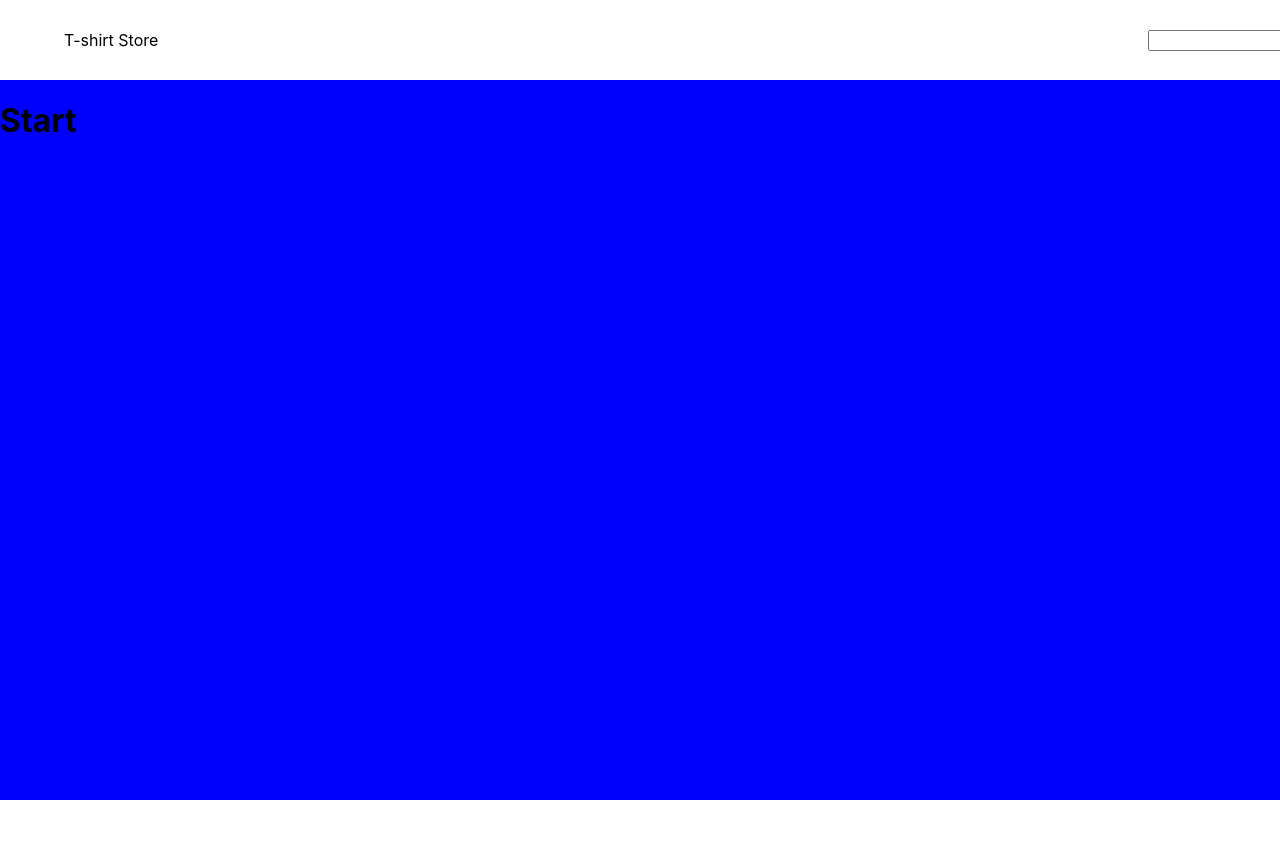
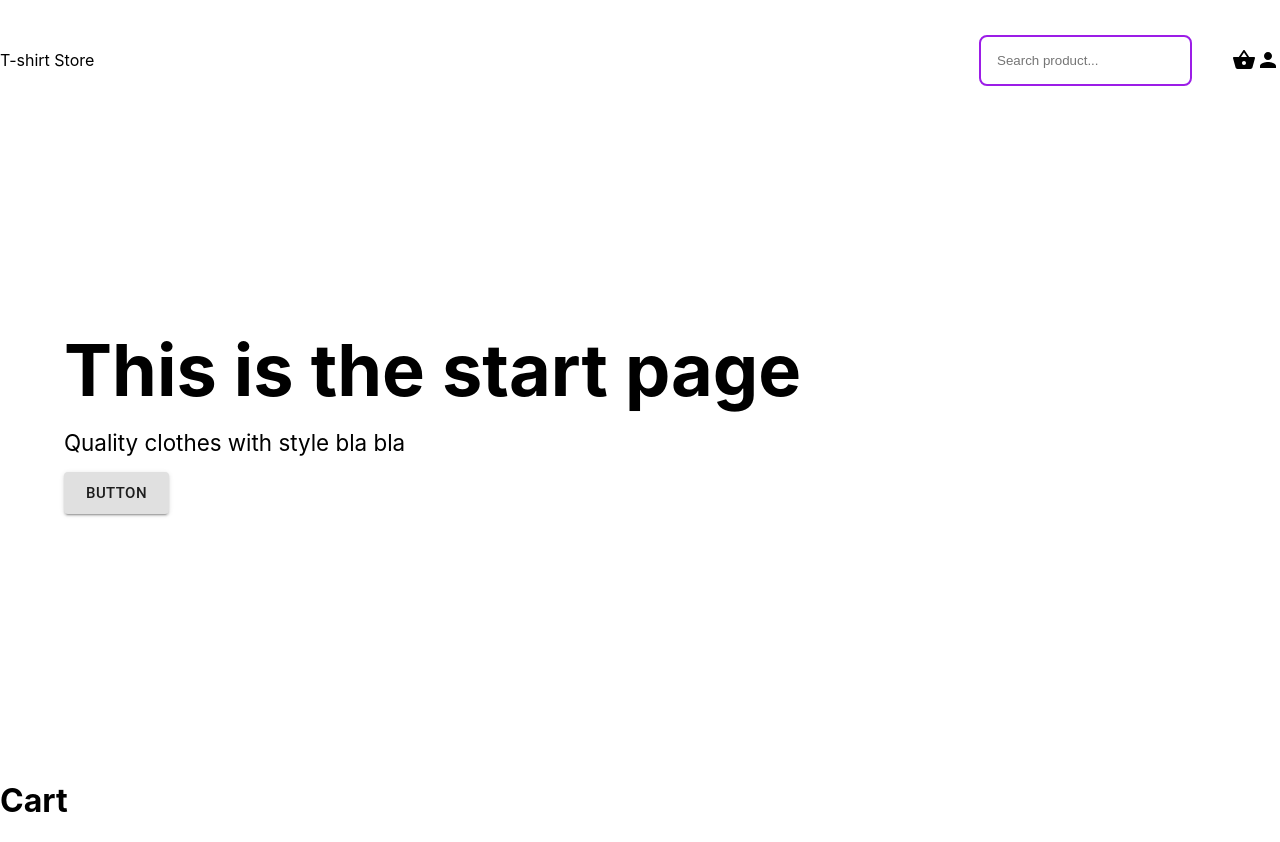
Before and after one commit to HampusJohnOlausson/react-shop, a React (Create React App) app: page / in a window 1280 px wide. Before the commit the page ends 800 px from the top, so only its background shows below. Built offline with nearby package versions, Linux system fonts and the light colour scheme.

Commit message:
added some icons

```diff
--- a/package.json
+++ b/package.json
@@ -4,6 +4,7 @@
   "private": true,
   "dependencies": {
     "@material-ui/core": "^4.11.3",
+    "@material-ui/icons": "^4.11.2",
     "@testing-library/jest-dom": "^5.11.4",
     "@testing-library/react": "^11.1.0",
     "@testing-library/user-event": "^12.1.10",
--- a/src/Components/Cart.tsx
+++ b/src/Components/Cart.tsx
@@ -3,7 +3,7 @@ import React from 'react'
 const Cart = () => {
     return (
         <div>
-
+            <h1>Cart</h1>
         </div>
     )
 }
--- a/src/Components/Navbar.tsx
+++ b/src/Components/Navbar.tsx
@@ -1,18 +1,22 @@
+import { ShoppingBasket } from '@material-ui/icons'
 import React from 'react'
+import Search from './Search'
+
+import PersonIcon from '@material-ui/icons/Person';
 
 const Navbar = () => {
     return (
       <header className="navbar">
         <div className="left-container">T-shirt Store</div>
         <div className="right-container">
+          <Search />
           <ul className="nav-list">
-                    <li><input/></li>
-                    <li>a</li>
-                    <li>a</li>
+            <ShoppingBasket></ShoppingBasket>
+            <PersonIcon></PersonIcon>
           </ul>
         </div>
       </header>
-    )
+    );
 }
 
 export default Navbar
--- /dev/null
+++ b/src/Components/Search.tsx
@@ -0,0 +1,11 @@
+import React from 'react'
+
+const Search = () => {
+    return (
+        <div>
+            <input className="search-input" placeholder="Search product..."/>
+        </div>
+    )
+}
+
+export default Search
--- a/src/Components/Start.tsx
+++ b/src/Components/Start.tsx
@@ -1,11 +1,17 @@
+import { Button } from '@material-ui/core'
 import React from 'react'
+import { startBtn } from '../Sass/Start.scss'
 
 const Start = () => {
     return (
-        <main className="start-wrapper" >
-            <h1>Start</h1>
-        </main>
-    )
+      <main className="start-wrapper">
+        <div className="text-container">
+          <h1 className="hero-text">This is the start page</h1>
+          <h5 className="under-text">Quality clothes with style bla bla</h5>
+          <Button variant="contained" size="large" style={startBtn} >Button</Button>
+        </div>
+      </main>
+    );
 }
 
 export default Start
--- a/src/Sass/Nav.scss
+++ b/src/Sass/Nav.scss
@@ -1,5 +1,5 @@
 .navbar {
-  min-height: 10vh;
+  min-height: 15vh;
   width: 100%;
   display: flex;
   align-items: center;
@@ -8,13 +8,17 @@
   left: 0;
   right: 0;
   top: 0;
-  padding: 0rem 4rem;
 
-  .nav-list {
-    width: 100%;
-    list-style: none;
+  .right-container{
     display: flex;
     flex-direction: row;
-    justify-content: space-around;
-  }
+    justify-content: center;
+    align-items: center;
+
+        .nav-list {
+          list-style: none;
+          display: flex;
+          flex-direction: row;
+        }
+    }
 }
--- /dev/null
+++ b/src/Sass/Search.scss
@@ -0,0 +1,6 @@
+.search-input{
+    padding: 1rem;
+    border-radius: .5rem;
+    border: 2px solid $purple;
+    outline: none;
+}
--- a/src/Sass/Start.scss
+++ b/src/Sass/Start.scss
@@ -1,7 +1,22 @@
 .start-wrapper{
     width: 100%;
-    min-height: 90vh;
+    min-height: 85vh;
     margin-top: 10vh;
     display: flex;
-    background-color: blue;
+    flex-direction: column;
+    justify-content: center;
+
+
+    .text-container{
+        margin: 4rem;
+        .hero-text{
+            font-size: 4.5rem;
+            margin: 0rem;
+        }
+        .under-text{
+            margin: 1rem 0rem;
+            font-size: 1.4rem;
+            font-weight: 400;
+        }
+    }
 }
--- a/src/Sass/Style.scss
+++ b/src/Sass/Style.scss
@@ -1,8 +1,14 @@
 //colors
-$accent: '#fff';
+$black: #000;
+$white: #fff;
+$purple: #9c1de7;
+$blue: #00d1ff;
+$darkBlue: #482ff7;
+$green: #22eaaa;
 
 //imports
 @import 'Nav.scss';
 @import 'Start.scss';
 @import 'Login.scss';
 @import 'Cart.scss';
+@import 'Search.scss';
--- a/src/index.css
+++ b/src/index.scss
@@ -8,8 +8,3 @@ body {
   -webkit-font-smoothing: antialiased;
   -moz-osx-font-smoothing: grayscale;
 }
-
-code {
-  font-family: source-code-pro, Menlo, Monaco, Consolas, 'Courier New',
-    monospace;
-}
--- a/src/index.tsx
+++ b/src/index.tsx
@@ -1,6 +1,6 @@
 import React from 'react';
 import ReactDOM from 'react-dom';
-import './index.css';
+import './index.scss';
 import App from './App';
 import reportWebVitals from './reportWebVitals';
 
```
Also changed, not shown: 1 other file (tests, documents, lock files or other folders). Lines whose indentation alone changed are shown as unchanged.
